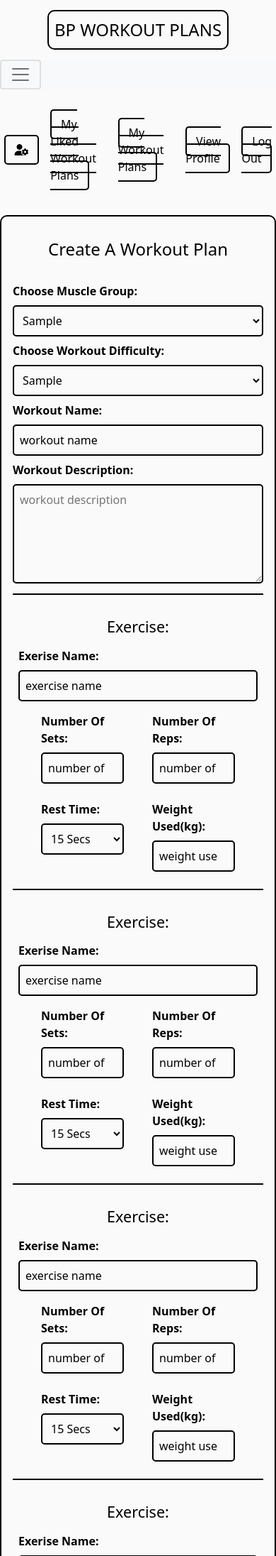
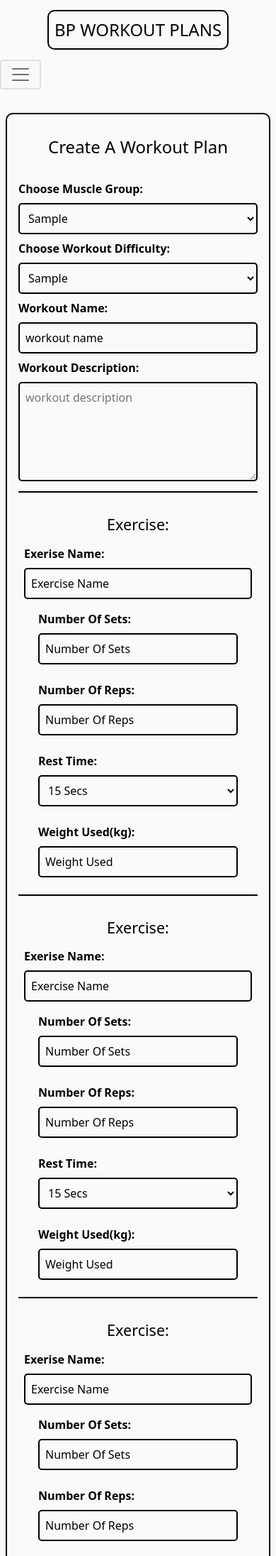
Before and after one commit to BenPruden97/BP-Workout-Plans, a Flask app: page /create_workout in a window 390 px wide. Shown: the top 2192 px of the page at 71% size. Run offline with Flask 2, Linux system fonts and the light colour scheme; the visitor is signed in with stand-in values (Sample User, id 1); a database or web service that is not in the repository returns one stand-in record (values such as "Sample title"); some libraries are stand-ins or nearby versions.

Commit message:
Making changes to media queries so pages are responsive on all devices

```diff
--- a/app.py
+++ b/app.py
@@ -19,23 +19,23 @@ mongo = PyMongo(app)
 
 # ----- Page Pagination -----
 
-PER_PAGE = 9
+#PER_PAGE = 9
 
-def paginated(workout_plans):
-    page, per_page, offset = get_page_args(
-        page_parameter='page', per_page_parameter='per_page')
-    offset = page * PER_PAGE - PER_PAGE
+#def paginated(workout_plans):
+    #page, per_page, offset = get_page_args(
+        #page_parameter='page', per_page_parameter='per_page')
+    #offset = page * PER_PAGE - PER_PAGE
 
-    return workout_plans[offset: offset + PER_PAGE]
+    #return workout_plans[offset: offset + PER_PAGE]
 
 
-def pagination_args(workout_plans):
-    page, per_page, offset = get_page_args(
-        page_parameter='page', per_page_parameter='per_page')
-    total = len(workout_plans)
+#def pagination_args(workout_plans):
+ #   page, per_page, offset = get_page_args(
+  #      page_parameter='page', per_page_parameter='per_page')
+   # total = len(workout_plans)
 
-    return Pagination(page=page, per_page=PER_PAGE,
-                      css_framework='bootstrap4', total=total)
+   # return Pagination(page=page, per_page=PER_PAGE,
+                      #css_framework='bootstrap4', total=total)
 
 
 @app.route("/")
@@ -66,10 +66,10 @@ def find_workouts():
     workout_difficulties = mongo.db.workout_difficulties.find()
     workout_categories = mongo.db.workout_categories.find()
 
-    workout_plans_paginated = paginated(workout_plans)
-    pagination = pagination_args(workout_plans)
-    return render_template("find_workouts.html", workout_plans=workout_plans_paginated, workout_difficulties=workout_difficulties,
-        workout_categories=workout_categories, pagination=pagination)
+    #workout_plans_paginated = paginated(workout_plans)
+    #pagination = pagination_args(workout_plans)
+    return render_template("find_workouts.html", workout_plans=workout_plans, workout_difficulties=workout_difficulties,
+        workout_categories=workout_categories)
 
 
 @app.route("/workout_plan/<workout_plan_id>")
--- a/static/css/style.css
+++ b/static/css/style.css
@@ -2366,11 +2376,45 @@ button.accordion-button.collapsed{
         width: 100%;
     }
 
-    /* ----- Footer Section Styling ----- */
-
-    footer{
-        width: 100%;
-        height: 14vh;
+    /* ----- index.html Styling ----- */
+
+    .home-text h1{
+        font-size: 1.25rem;
+    }
+
+    .home-text h5{
+        padding: 0.5rem 2rem;
+        font-size: 0.75rem;
+    }
+
+    .home-text h4{
+        font-size: 1.25rem;
+    }
+
+    .create-home h1{
+        font-size: 1.25rem;
+    }
+
+    .create-home h5{
+        padding: 0.5rem 2rem;
+        font-size: 0.75rem;
+        text-align: center;
+    }
+
+    .create-home h4{
+        font-size: 1.25rem;
+    }
+
+    /* ----- create workout html styling ----- */
+
+    .create-workout-form-section{
+        display: flex;
+        justify-content: center;
+        align-items: center;
+        background-color: #fafafa;
+        padding-top: 1rem;
+        padding-bottom: 1rem;
+        margin: 0.5rem;
     }
 
     /* ----- Footer Paragraph Styling ----- */
@@ -2480,11 +2530,144 @@ button.accordion-button.collapsed{
         width: 100%;
     }
 
+    div.user-links{
+        display: none;
+    }
+
+    /* ----- Find Workouts Section Styling ----- */
+
+    .search-image{
+        background: linear-gradient(rgba(0, 0, 0, 0.6), rgba(0 ,0, 0, 0.6)), url("/static/images/search-bar-image.jpg") no-repeat center center;
+        background-size: cover;
+        width: 100vw;
+        height: 400px;
+    }
+
+    .search-input{
+        display: block;
+        justify-content: center;
+        align-items: center;
+        text-align: center;
+    }
+
+    .search-input label{
+        color: #fafafa;
+        font-size: 1.2rem;
+        padding: 1rem 0 0.25rem;
+    }
+
+    .search-input input{
+        width: 300px;
+        padding: 0.5rem;
+        margin: 0.25rem 0 1rem;
+        color: black;
+        border: none;
+        border-bottom: 4px solid #009dff;
+    }
+
+    .search-image input::placeholder{
+        color: black;
+    }
+
+    .search-input a{
+        margin: 0.5rem 1rem;
+        padding: 0.5rem 2rem;
+        background-color: #fafafa;
+        border: 2px solid #db0007;
+        border-radius: 5px;
+        color: #db0007;
+        cursor: pointer;
+        transition: 0.5s;
+        text-decoration: none;
+    }
+
+    .search-input a:hover{
+        color: #fafafa;
+        background-color: #db0007;
+    }
+
+    .search-input button{
+        margin: 0.5rem 1rem;
+        padding: 0.5rem 2rem;
+        background-color: #fafafa;
+        border: 2px solid #009dff;
+        border-radius: 5px;
+        color: #009dff;
+        cursor: pointer;
+        transition: 0.5s;
+        text-decoration: none;
+    }
+
+    .search-input button:hover{
+        color: #fafafa;
+        background-color: #009dff;
+    }
+
+    /* ----- create workout html styling ----- */
+
+    .create-workout-form{
+        display: block;
+        justify-content: center;
+        align-items: center;
+        background-color: #fafafa;
+        border: 2px solid black;
+        border-radius: 10px;
+        color: black;
+        padding: 1rem;
+    }
+
+    .form-button button{
+        background-color: #fafafa;
+        color: black;
+        width: 250px;
+        padding: 0.5rem;
+        border: 2px solid black;
+        border-radius: 5px;
+        cursor: pointer;
+        margin: 0.5rem;
+        margin-top: 1.5rem;
+        transition: 0.5s;
+    }
+
+    .form-button button:hover{
+        background-color: black;
+        color: #fafafa;
+    }
+
+    .individual-card{
+        margin: 0.5rem 0;
+    }
+
+    /* ----- My Workout Plans Page Styling ----- */
+
+    .my-workout-text{
+        border-top: 2px solid black;
+        border-bottom: 2px solid black;
+        text-align: center;
+        padding: 1rem 0 2rem;
+    }
+
+    .my-workout-text h1{
+        text-transform: uppercase;
+        padding: 0 0 0.5rem;
+        font-size: 1.5rem;
+    }
+
+    .my-workout-text h5{
+        padding: 0.5rem 2rem;
+        font-size: 1.1rem;
+    }
+
+    .my-workout-text h6{
+        padding: 0.25rem 2rem 2rem;
+        font-size: 1.1rem;
+    }
+
     /* ----- Footer Section Styling ----- */
 
     footer{
         width: 100%;
-        height: 13vh;
+        height: 15vh;
     }
 
     /* ----- Footer Paragraph Styling ----- */
--- a/templates/base.html
+++ b/templates/base.html
@@ -24,6 +24,14 @@
     <!----- style.css Sheet ----->
     <link rel="stylesheet" href="{{ url_for('static', filename='css/style.css') }}" type="text/css">
 
+    <!----- Burger Menu Javascript Link ----->
+
+    <script src="https://code.jquery.com/jquery-3.2.1.slim.min.js"
+    integrity="sha384-KJ3o2DKtIkvYIK3UENzmM7KCkRr/rE9/Qpg6aAZGJwFDMVNA/GpGFF93hXpG5KkN" crossorigin="anonymous"></script>
+    <script src="https://cdnjs.cloudflare.com/ajax/libs/popper.js/1.12.9/umd/popper.min.js"
+    integrity="sha384-ApNbgh9B+Y1QKtv3Rn7W3mgPxhU9K/ScQsAP7hUibX39j7fakFPskvXusvfa0b4Q" crossorigin="anonymous"></script>
+    <script src="https://maxcdn.bootstrapcdn.com/bootstrap/4.0.0/js/bootstrap.min.js"
+    integrity="sha384-JZR6Spejh4U02d8jOt6vLEHfe/JQGiRRSQQxSfFWpi1MquVdAyjUar5+76PVCmYl" crossorigin="anonymous"></script>
 
     <!----- Email JS Contact Form Link ----->
     <script src="https://cdn.jsdelivr.net/npm/emailjs-com@3/dist/email.min.js"></script>
--- a/templates/create_workout.html
+++ b/templates/create_workout.html
@@ -3,7 +3,7 @@
 
     <div class="container-fluid">
 
-        <div class="row">
+        <div class="row row-color">
 
             <div class="col-12">
 
@@ -60,7 +60,7 @@
 
                                 <label for="exercise_name_1">Exerise Name:</label><br>
                                 <input id="exercise_name_1" name="exercise_name_1" type="text"
-                                minlength="3" maxlength="20" placeholder="exercise name" required>
+                                minlength="3" maxlength="20" placeholder="Exercise Name" required>
 
                             </div>
 
@@ -68,25 +68,25 @@
 
                                 <div class="row">
 
-                                    <div class="col-6">
+                                    <div class="col-md-6 col-12">
 
                                         <div class="exercise-input">
 
                                             <label for="number_of_sets_1">Number Of Sets:</label>
                                             <input id="number_of_sets_1" name="number_of_sets_1" type="number"
-                                            min="3" max="10" placeholder="number of sets" required>
+                                            min="3" max="10" placeholder="Number Of Sets" required>
 
                                         </div>
 
                                     </div>
 
-                                    <div class="col-6">
+                                    <div class="col-md-6 col-12">
 
                                         <div class="exercise-input">
 
                                             <label for="number_of_reps_1">Number Of Reps:</label>
                                             <input id="number_of_reps_1" name="number_of_reps_1" type="number"
-                                            min="1" max="20" placeholder="number of reps" required>
+                                            min="1" max="20" placeholder="Number Of Reps" required>
 
                                         </div>
 
@@ -100,7 +100,7 @@
 
                                 <div class="row">
 
-                                    <div class="col-6">
+                                    <div class="col-md-6 col-12">
 
                                         <div class="exercise-input">
 
@@ -124,13 +124,13 @@
 
                                     </div>
 
-                                    <div class="div col-6">
+                                    <div class="col-md-6 col-12">
 
                                         <div class="exercise-input">
 
                                             <label for="weight_used_1">Weight Used(kg):</label>
                                             <input id="weight_used_1" name="weight_used_1" type="number"
-                                            min="3" max="50" placeholder="weight used" required>
+                                            min="3" max="50" placeholder="Weight Used" required>
 
                                         </div>
 
@@ -150,7 +150,7 @@
 
                                 <label for="exercise_name_2">Exerise Name:</label><br>
                                 <input id="exercise_name_2" name="exercise_name_2" type="text"
-                                minlength="3" maxlength="20" placeholder="exercise name" required>
+                                minlength="3" maxlength="20" placeholder="Exercise Name" required>
 
                             </div>
 
@@ -158,25 +158,25 @@
 
                                 <div class="row">
 
-                                    <div class="col-6">
+                                    <div class="col-md-6 col-12">
 
                                         <div class="exercise-input">
 
                                             <label for="number_of_sets_2">Number Of Sets:</label>
                                             <input id="number_of_sets_2" name="number_of_sets_2" type="number"
-                                            min="3" max="10" placeholder="number of sets" required>
+                                            min="3" max="10" placeholder="Number Of Sets" required>
 
                                         </div>
 
                                     </div>
 
-                                    <div class="col-6">
+                                    <div class="col-md-6 col-12">
 
                                         <div class="exercise-input">
 
                                             <label for="number_of_reps_2">Number Of Reps:</label>
                                             <input id="number_of_reps_2" name="number_of_reps_2" type="number"
-                                            min="1" max="20" placeholder="number of reps" required>
+                                            min="1" max="20" placeholder="Number Of Reps" required>
 
                                         </div>
 
@@ -190,7 +190,7 @@
 
                                 <div class="row">
 
-                                    <div class="col-6">
+                                    <div class="col-md-6 col-12">
 
                                         <div class="exercise-input">
 
@@ -214,13 +214,13 @@
 
                                     </div>
 
-                                    <div class="div col-6">
+                                    <div class="col-md-6 col-12">
 
                                         <div class="exercise-input">
 
                                             <label for="weight_used_2">Weight Used(kg):</label>
                                             <input id="weight_used_2" name="weight_used_2" type="number"
-                                            min="3" max="50" placeholder="weight used" required>
+                                            min="3" max="50" placeholder="Weight Used" required>
 
                                         </div>
 
@@ -240,7 +240,7 @@
 
                                 <label for="exercise_name_3">Exerise Name:</label><br>
                                 <input id="exercise_name_3" name="exercise_name_3" type="text"
-                                minlength="3" maxlength="20" placeholder="exercise name" required>
+                                minlength="3" maxlength="20" placeholder="Exercise Name" required>
 
                             </div>
 
@@ -248,25 +248,25 @@
 
                                 <div class="row">
 
-                                    <div class="col-6">
+                                    <div class="col-md-6 col-12">
 
                                         <div class="exercise-input">
 
                                             <label for="number_of_sets_3">Number Of Sets:</label>
                                             <input id="number_of_sets_3" name="number_of_sets_3" type="number"
-                                            min="3" max="10" placeholder="number of sets" required>
+                                            min="3" max="10" placeholder="Number Of Sets" required>
 
                                         </div>
 
                                     </div>
 
-                                    <div class="col-6">
+                                    <div class="col-md-6 col-12">
 
                                         <div class="exercise-input">
 
                                             <label for="number_of_reps_3">Number Of Reps:</label>
                                             <input id="number_of_reps_3" name="number_of_reps_3" type="number"
-                                            min="1" max="20" placeholder="number of reps" required>
+                                            min="1" max="20" placeholder="Number Of Reps" required>
 
                                         </div>
 
@@ -280,7 +280,7 @@
 
                                 <div class="row">
 
-                                    <div class="col-6">
+                                    <div class="col-md-6 col-12">
 
                                         <div class="exercise-input">
 
@@ -304,13 +304,13 @@
 
                                     </div>
 
-                                    <div class="div col-6">
+                                    <div class="col-md-6 col-12">
 
                                         <div class="exercise-input">
 
                                             <label for="weight_used_3">Weight Used(kg):</label>
                                             <input id="weight_used_3" name="weight_used_3" type="number"
-                                            min="3" max="50" placeholder="weight used" required>
+                                            min="3" max="50" placeholder="Weight Used" required>
 
                                         </div>
 
@@ -330,7 +330,7 @@
 
                                 <label for="exercise_name_4">Exerise Name:</label><br>
                                 <input id="exercise_name_4" name="exercise_name_4" type="text"
-                                minlength="3" maxlength="20" placeholder="exercise name" required>
+                                minlength="3" maxlength="20" placeholder="Exercise Name" required>
 
                             </div>
 
@@ -338,25 +338,25 @@
 
                                 <div class="row">
 
-                                    <div class="col-6">
+                                    <div class="col-md-6 col-12">
 
                                         <div class="exercise-input">
 
                                             <label for="number_of_sets_4">Number Of Sets:</label>
                                             <input id="number_of_sets_4" name="number_of_sets_4" type="number"
-                                            min="3" max="10" placeholder="number of sets" required>
+                                            min="3" max="10" placeholder="Number Of Sets" required>
 
                                         </div>
 
                                     </div>
 
-                                    <div class="col-6">
+                                    <div class="col-md-6 col-12">
 
                                         <div class="exercise-input">
 
                                             <label for="number_of_reps_4">Number Of Reps:</label>
                                             <input id="number_of_reps_4" name="number_of_reps_4" type="number"
-                                            min="1" max="20" placeholder="number of reps" required>
+                                            min="1" max="20" placeholder="Number Of Reps" required>
 
                                         </div>
 
@@ -370,7 +370,7 @@
 
                                 <div class="row">
 
-                                    <div class="col-6">
+                                    <div class="col-md-6 col-12">
 
                                         <div class="exercise-input">
 
@@ -394,13 +394,13 @@
 
                                     </div>
 
-                                    <div class="div col-6">
+                                    <div class="col-md-6 col-12">
 
                                         <div class="exercise-input">
 
                                             <label for="weight_used_4">Weight Used(kg):</label>
                                             <input id="weight_used_4" name="weight_used_4" type="number"
-                                            min="3" max="50" placeholder="weight used" required>
+                                            min="3" max="50" placeholder="Weight Used" required>
 
                                         </div>
 
@@ -420,7 +420,7 @@
 
                                 <label for="exercise_name_5">Exerise Name:</label><br>
                                 <input id="exercise_name_5" name="exercise_name_5" type="text"
-                                minlength="3" maxlength="20" placeholder="exercise name" required>
+                                minlength="3" maxlength="20" placeholder="Exercise Name" required>
 
                             </div>
 
@@ -428,25 +428,25 @@
 
                                 <div class="row">
 
-                                    <div class="col-6">
+                                    <div class="col-md-6 col-12">
 
                                         <div class="exercise-input">
 
                                             <label for="number_of_sets_5">Number Of Sets:</label>
                                             <input id="number_of_sets_5" name="number_of_sets_5" type="number"
-                                            min="3" max="10" placeholder="number of sets" required>
+                                            min="3" max="10" placeholder="Number Of Sets" required>
 
                                         </div>
 
                                     </div>
 
-                                    <div class="col-6">
+                                    <div class="col-md-6 col-12">
 
                                         <div class="exercise-input">
 
                                             <label for="number_of_reps_5">Number Of Reps:</label>
                                             <input id="number_of_reps_5" name="number_of_reps_5" type="number"
-                                            min="1" max="20" placeholder="number of reps" required>
+                                            min="1" max="20" placeholder="Number Of Reps" required>
 
                                         </div>
 
@@ -460,7 +460,7 @@
 
                                 <div class="row">
 
-                                    <div class="col-6">
+                                    <div class="col-md-6 col-12">
 
                                         <div class="exercise-input">
 
@@ -484,13 +484,13 @@
 
                                     </div>
 
-                                    <div class="div col-6">
+                                    <div class="col-md-6 col-12">
 
                                         <div class="exercise-input">
 
                                             <label for="weight_used_5">Weight Used(kg):</label>
                                             <input id="weight_used_5" name="weight_used_5" type="number"
-                                            min="3" max="50" placeholder="weight used" required>
+                                            min="3" max="50" placeholder="Weight Used" required>
 
                                         </div>
 
@@ -510,7 +510,7 @@
 
                                 <label for="exercise_name_6">Exerise Name:</label><br>
                                 <input id="exercise_name_6" name="exercise_name_6" type="text"
-                                minlength="3" maxlength="20" placeholder="exercise name" required>
+                                minlength="3" maxlength="20" placeholder="Exercise Name" required>
 
                             </div>
 
@@ -518,25 +518,25 @@
 
                                 <div class="row">
 
-                                    <div class="col-6">
+                                    <div class="col-md-6 col-12">
 
                                         <div class="exercise-input">
 
                                             <label for="number_of_sets_6">Number Of Sets:</label>
                                             <input id="number_of_sets_6" name="number_of_sets_6" type="number"
-                                            min="3" max="10" placeholder="number of sets" required>
+                                            min="3" max="10" placeholder="Number Of Sets" required>
 
                                         </div>
 
                                     </div>
 
-                                    <div class="col-6">
+                                    <div class="col-md-6 col-12">
 
                                         <div class="exercise-input">
 
                                             <label for="number_of_reps_6">Number Of Reps:</label>
                                             <input id="number_of_reps_6" name="number_of_reps_6" type="number"
-                                            min="1" max="20" placeholder="number of reps" required>
+                                            min="1" max="20" placeholder="Number Of Reps" required>
 
                                         </div>
 
@@ -550,7 +550,7 @@
 
                                 <div class="row">
 
-                                    <div class="col-6">
+                                    <div class="col-md-6 col-12">
 
                                         <div class="exercise-input">
 
@@ -574,13 +574,13 @@
 
                                     </div>
 
-                                    <div class="div col-6">
+                                    <div class="col-md-6 col-12">
 
                                         <div class="exercise-input">
 
                                             <label for="weight_used_6">Weight Used(kg):</label>
                                             <input id="weight_used_6" name="weight_used_6" type="number"
-                                            min="3" max="50" placeholder="weight used" required>
+                                            min="3" max="50" placeholder="Weight Used" required>
 
                                         </div>
 
@@ -596,7 +596,7 @@
 
                             <div class="row">
 
-                                <div class="col-6">
+                                <div class="col-md-6 col-12">
 
                                     <div class="exercise-options">
 
@@ -613,7 +613,7 @@
 
                                 </div>
 
-                                <div class="col-6">
+                                <div class="col-md-6 col-12">
 
                                     <div class="exercise-options">
 
```
Also changed, not shown: other parts of static/css/style.css (+28 -12 lines), templates/edit_workout.html (+52 -52 lines), templates/find_workouts.html (+0 -14 lines), templates/profile.html (+7 -19 lines).
